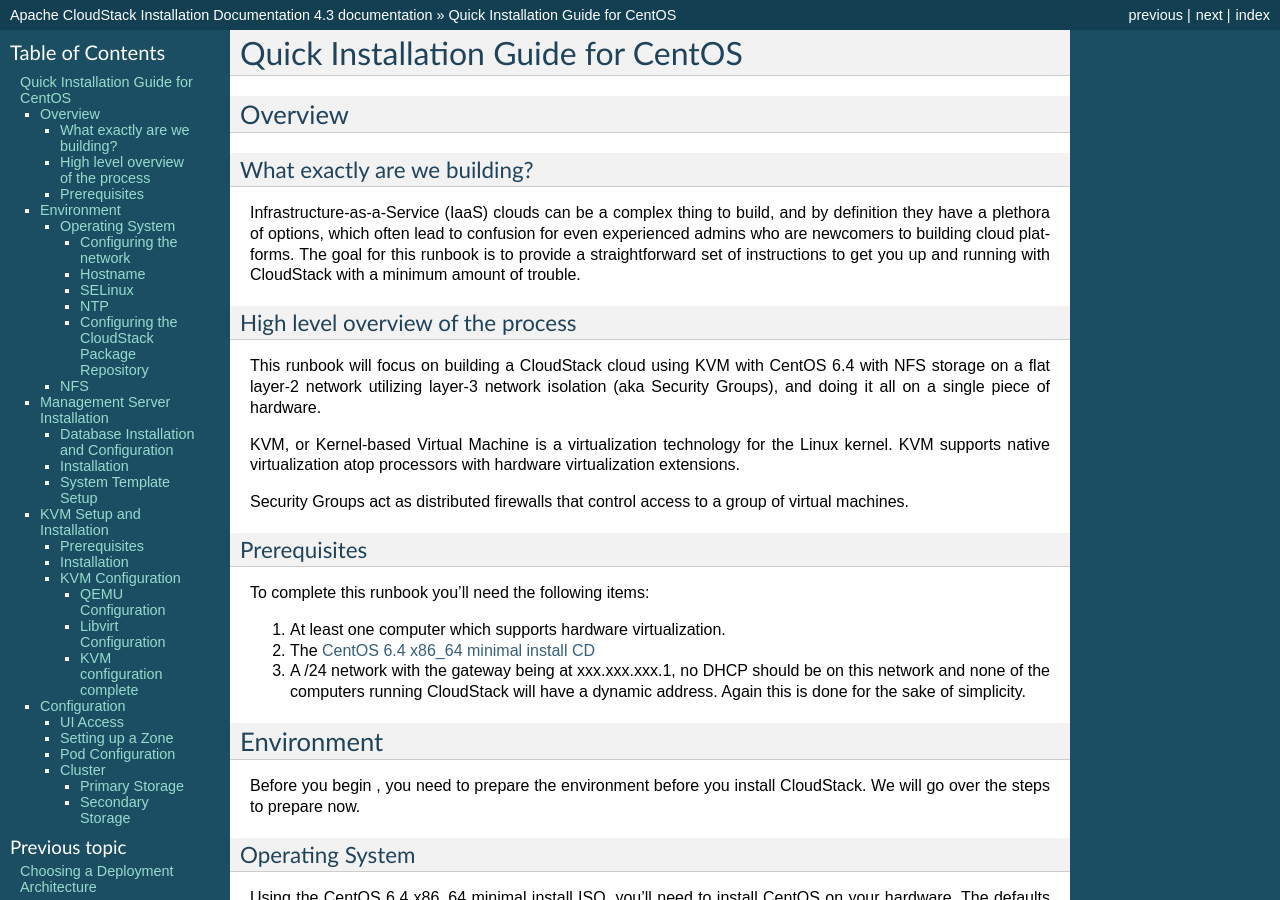
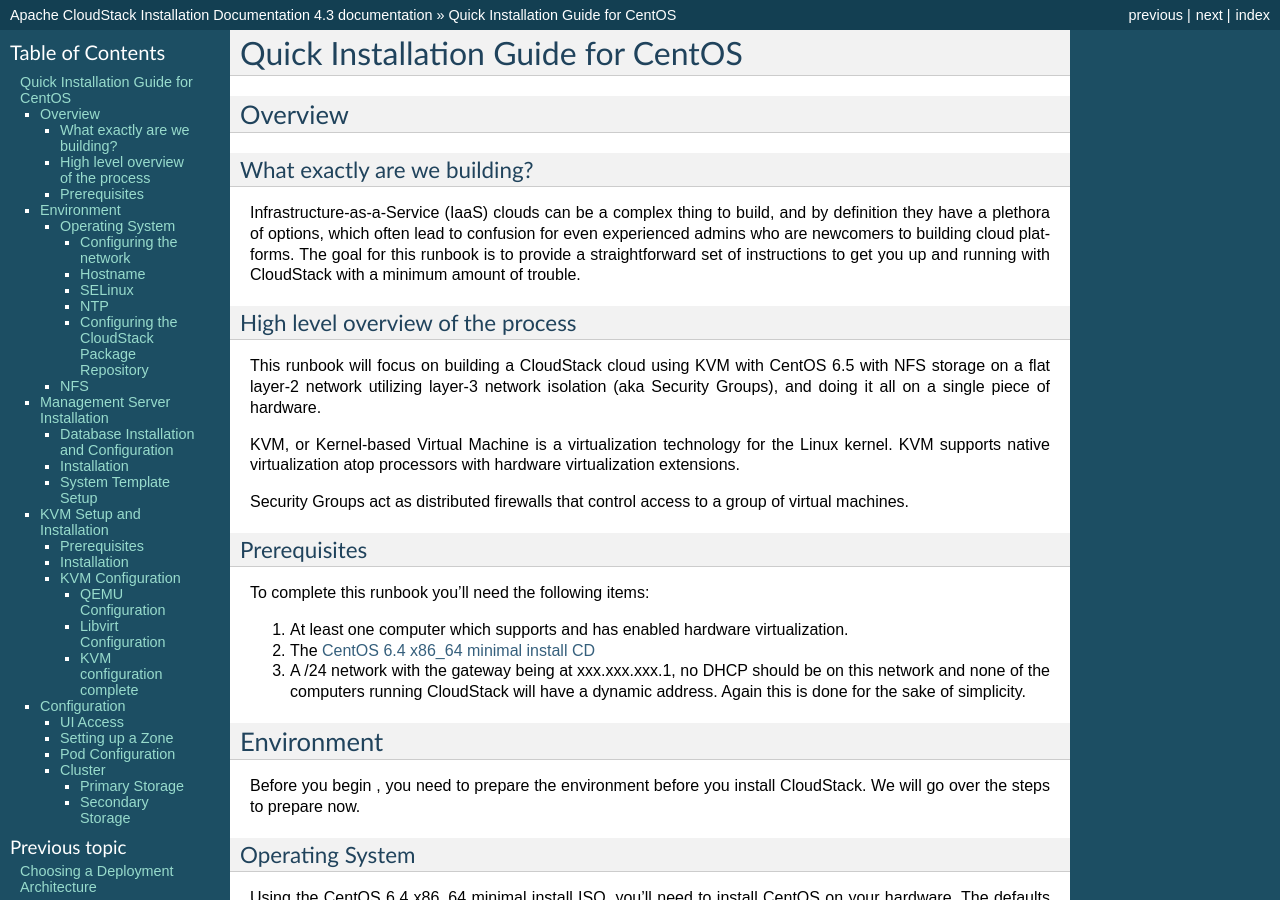
Before and after one commit to apache/cloudstack-docs-install, a Sphinx documentation site: the page built from source/qig.rst, in a window 1280 px wide and 900 px high. Built offline with Sphinx 7.4.7, drawn with Linux system fonts in a browser that asks for light colours; some of the changed text lies outside the part shown.

Commit message:
added -f and a note about enabling VTx
Signed-off-by: Erik Weber <erikw@apache.org>
(cherry picked from commit 4da17a74ce27dd1e8e911a0787b2398a52efa47f)
Signed-off-by: Erik Weber <erikw@apache.org>

```diff
--- a/source/qig.rst
+++ b/source/qig.rst
@@ -34,7 +34,7 @@
 ~~~~~~~~~~~~~~~~~~~~~~~~~~~~~~~~~~
 
 This runbook will focus on building a CloudStack cloud using KVM with CentOS
-6.4 with NFS storage on a flat layer-2 network utilizing layer-3 network
+6.5 with NFS storage on a flat layer-2 network utilizing layer-3 network
 isolation (aka Security Groups), and doing it all on a single piece of
 hardware.
 
@@ -51,7 +51,7 @@
 
 To complete this runbook you'll need the following items:
 
-#. At least one computer which supports hardware virtualization.
+#. At least one computer which supports and has enabled hardware virtualization.
 
 #. The `CentOS 6.4 x86_64 minimal install CD
    <http://mirrors.kernel.org/centos/6/isos/x86_64/>`_
@@ -270,7 +270,7 @@
 
 .. sourcecode:: bash
 
-   # yum install nfs-utils
+   # yum -y install nfs-utils
 
 We now need to configure NFS to serve up two different shares. This is handled
 comparatively easily in the /etc/exports file. You should ensure that it has
```
Also changed, not shown: other parts of source/qig.rst (+7 -0 lines).
